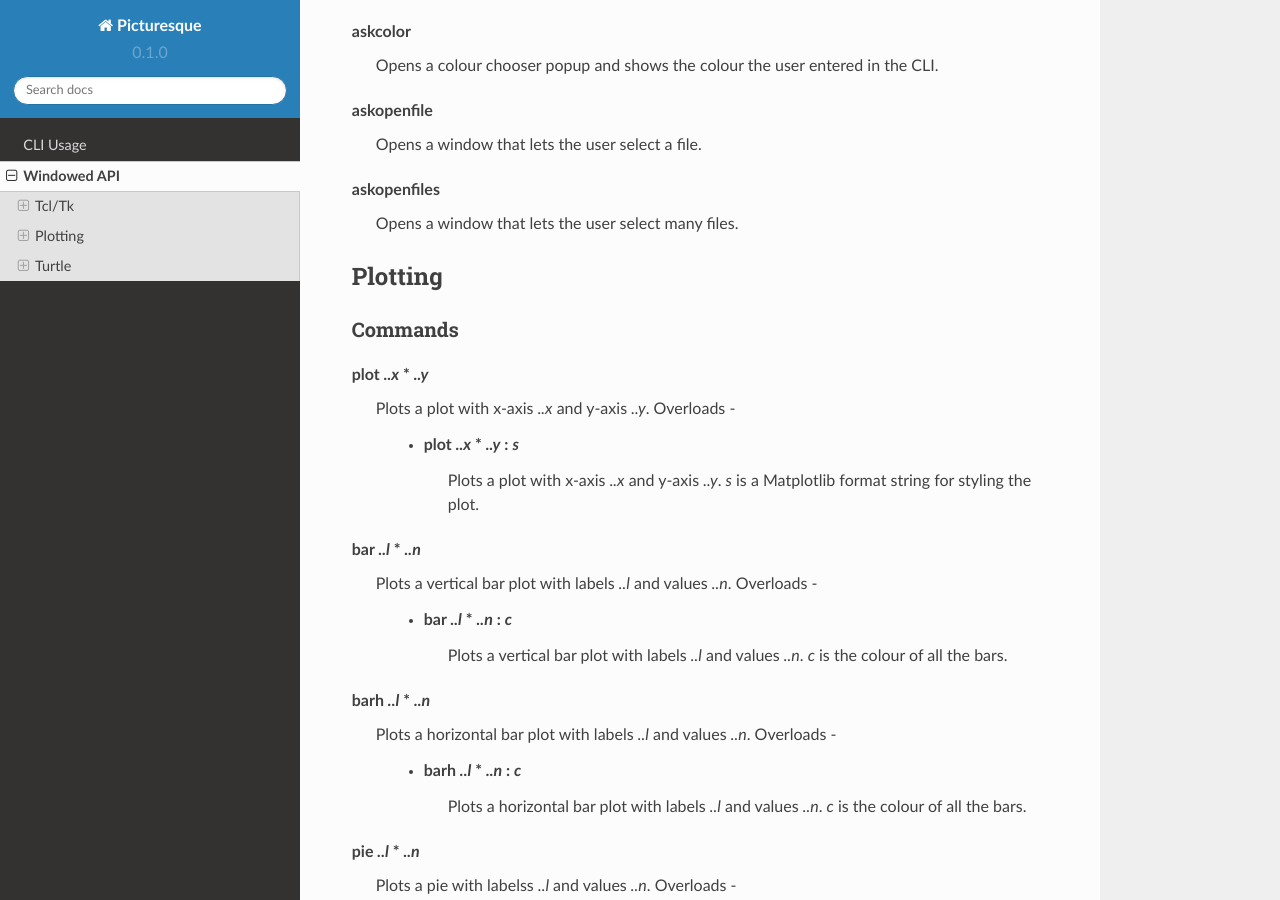
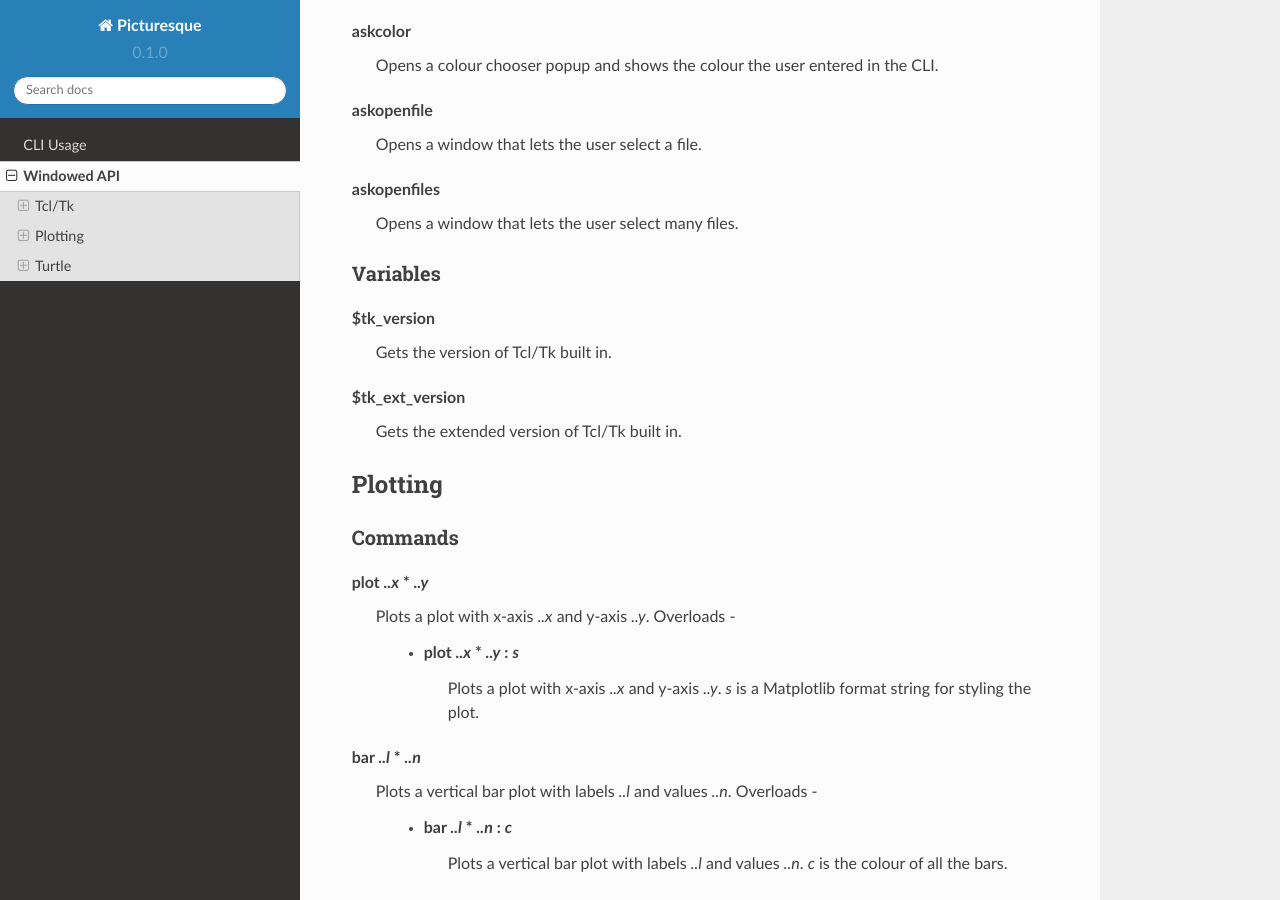
Before and after one commit to tiashDev/pic-docs, a Sphinx documentation site: the page built from docs/source/win-api.rst, in a window 1280 px wide and 900 px high, scrolled down 2264 px. Built offline with Sphinx 7.4.7 and the Read the Docs theme 2.0.0, drawn with Linux system fonts in a browser that asks for light colours.

Commit message:
Update win-api.rst

```diff
--- a/docs/source/win-api.rst
+++ b/docs/source/win-api.rst
@@ -131,6 +131,19 @@ askopenfile
 
 askopenfiles
    Opens a window that lets the user select many files.
+
+Variables
+^^^^^^^^^
+
+.. _var_tk_version:
+
+$tk_version
+   Gets the version of Tcl/Tk built in.
+
+.. _var_tk_ext_version:
+
+$tk_ext_version
+   Gets the extended version of Tcl/Tk built in.
 
 Plotting
 --------
```
